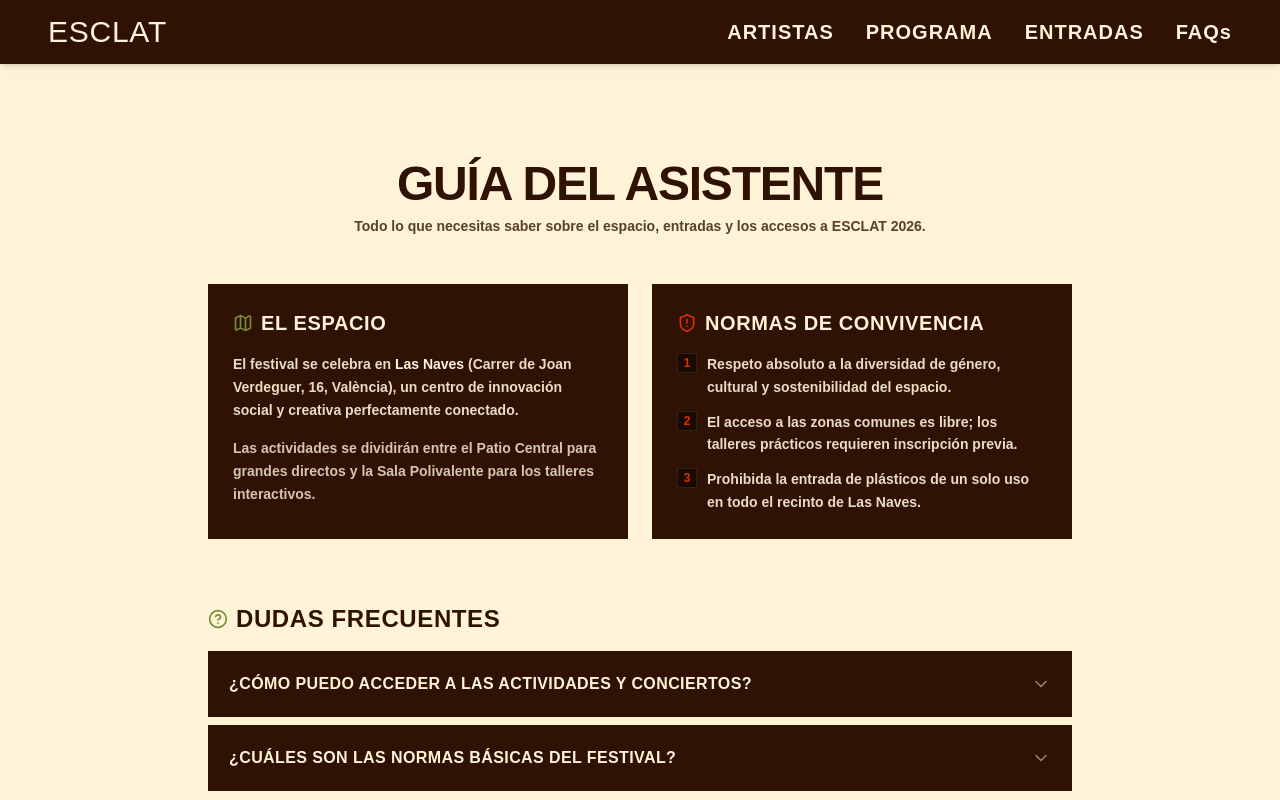
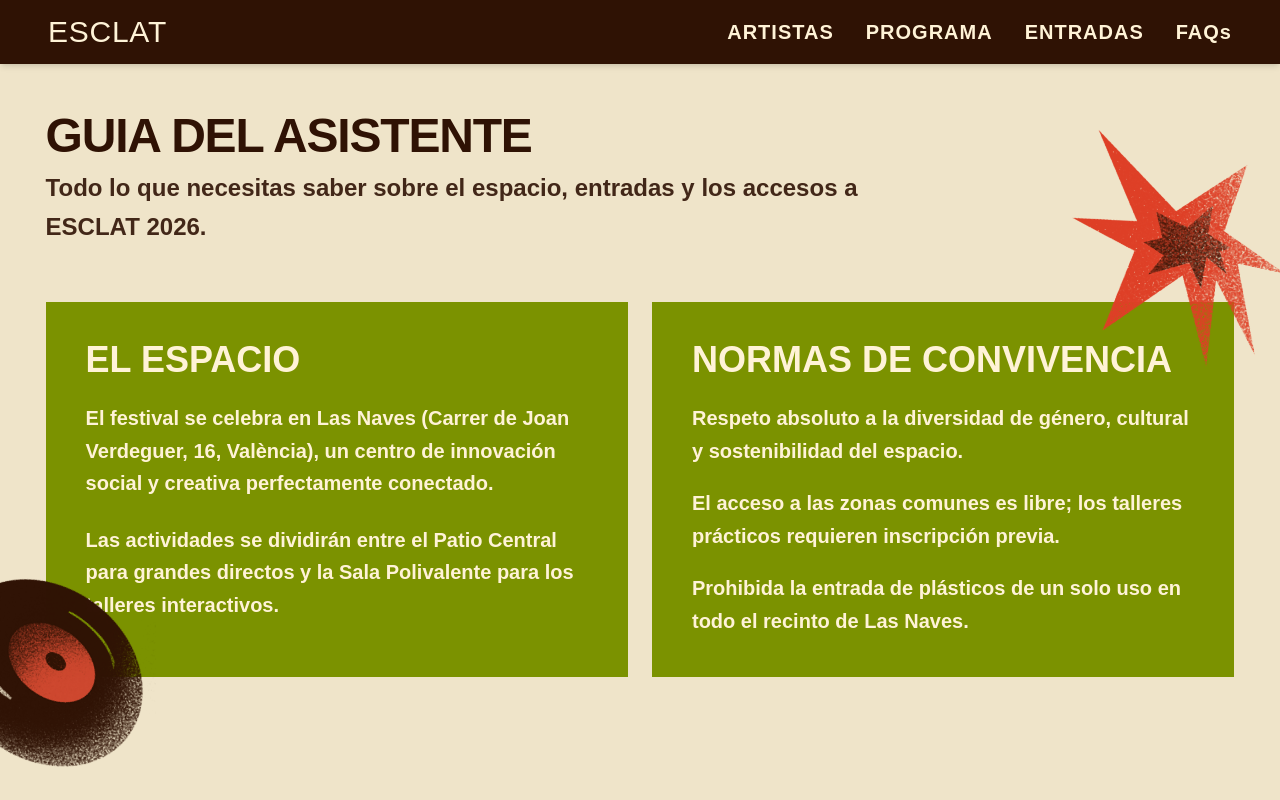
Before and after one commit to yosunealonso/esclatfest, a Vue app: page /info in a window 1280 px wide. Shown: the top 800 px of the page. Built offline with nearby package versions, Linux system fonts and the light colour scheme; a web font is replaced by a local one.

Commit message:
Correcion paagina de faqs

```diff
--- a/src/App.vue
+++ b/src/App.vue
@@ -1,8 +1,7 @@
 <script setup lang="ts">
 import { ref } from 'vue';
 import { RouterLink, RouterView } from 'vue-router';
-import { Menu, X} from 'lucide-vue-next'; // Iconos de Lucide según requisitos técnicos
-
+import { Menu, X} from 'lucide-vue-next';
 const menuAbierto = ref(false);
 const toggleMenu = () => {
   menuAbierto.value = !menuAbierto.value;
@@ -44,10 +43,10 @@ const toggleMenu = () => {
       <RouterView />
     </main>
 
-    <footer class="border-t border-neutral-900 bg-neutral-950 py-12 text-sm text-neutral-500">
+    <footer class=" bg-[#2f1204] py-12 text-sm text-[#fff3d7]">
       <div class="container mx-auto px-4 flex flex-col md:flex-row justify-between items-center gap-6">
         <div class="text-center md:text-left">
-          <p class="font-bold text-neutral-300 text-base">ESCLAT Festival 2026</p>
+          <p class="font-bold text-[#fff3d7] text-base">ESCLAT Festival 2026</p>
           <p class="mt-1">Música, pensament i creativitat jove en Las Naves, València.</p>
         </div>
         <div class="text-neutral-600 text-xs text-center md:text-right">
--- a/src/views/InfoView.vue
+++ b/src/views/InfoView.vue
@@ -1,98 +1,134 @@
 <script setup lang="ts">
 import { ref } from 'vue';
 import { FESTIVAL_INFO, FAQS } from '../data/mockData';
-import { HelpCircle, ShieldAlert, Map, ChevronDown } from 'lucide-vue-next';
+import { ChevronDown } from 'lucide-vue-next';
 
 const faqAbierta = ref<number | null>(null);
 
 const toggleFaq = (index: number) => {
-  if (faqAbierta.value === index) {
-    faqAbierta.value = null;
-  } else {
-    faqAbierta.value = index;
-  }
+  faqAbierta.value = faqAbierta.value === index ? null : index;
 };
 </script>
 
 <template>
-    <div class="w-full min-h-screen bg-[#fff3d7] text-[#2f1204] py-12 font-articulat-medium">
-  <div class="container mx-auto px-4 py-12 max-w-4xl space-y-12 text-[#2f1204] font-articulat-medium">
+  <div class="w-full min-h-screen bg-[#efe4c9] text-[#2f1204] py-12 font-articulat-medium overflow-hidden">
 
-    <div class="space-y-2 text-center">
-      <h1 class="text-4xl md:text-5xl font-articulat-bold uppercase tracking-tight text-[#2f1204]">Guía del Asistente</h1>
-      <p class="text-[#2f1204]/80 max-w-xl mx-auto text-sm">
+    <div class="container mx-auto px-5 max-w-[96%] relative space-y-14">
+
+      <!-- HEADER -->
+      <div class="space-y-2 text-left">
+        <h1 class="text-4xl md:text-5xl font-articulat-bold uppercase tracking-tight text-[#2f1204]">
+          Guia del Asistente
+        </h1>
+
+        <p class="text-lg md:text-2xl text-[#2f1204]/90 max-w-4xl leading-relaxed">
           Todo lo que necesitas saber sobre el espacio, entradas y los accesos a ESCLAT 2026.
         </p>
       </div>
 
-    <div class="grid md:grid-cols-2 gap-6">
+      <!-- BLOQUES -->
+      <div class="grid grid-cols-1 lg:grid-cols-2 gap-6 relative z-10">
 
-      <div class="bg-[#2f1204] border border-[#2f1204] p-6 rounded-none space-y-4 text-[#fff3d7]">
-        <div class="flex items-center gap-2 text-[#7a8c36] font-articulat-bold uppercase tracking-wider text-xs">
-          <Map class="h-5 w-5" />
-          <h2 class="text-xl font-articulat-bold uppercase text-[#fff3d7]">El Espacio</h2>
-        </div>
-        <p class="text-sm text-[#fff3d7]/90 leading-relaxed">
-          El festival se celebra en <strong class="text-[#fff3d7] font-articulat-bold">Las Naves</strong> (Carrer de Joan Verdeguer, 16, València), un centro de innovación social y creativa perfectamente conectado.
+        <!-- ESPACIO -->
+        <div class="bg-[#7b9200] text-[#fff3d7] p-8 md:p-10 min-h-[320px]">
+
+          <div class="space-y-6">
+
+            <h2 class="text-3xl md:text-4xl font-articulat-bold uppercase leading-none">
+              El Espacio
+            </h2>
+
+            <div class="space-y-6 text-xl leading-relaxed">
+              <p>
+                El festival se celebra en Las Naves (Carrer de Joan Verdeguer, 16, València), un centro de innovación social y creativa perfectamente conectado.
               </p>
-        <p class="text-sm text-[#fff3d7]/80 leading-relaxed">
+
+              <p>
                 Las actividades se dividirán entre el Patio Central para grandes directos y la Sala Polivalente para los talleres interactivos.
               </p>
             </div>
 
-      <div class="bg-[#2f1204] border border-[#2f1204] p-6 rounded-none space-y-4 text-[#fff3d7]">
-        <div class="flex items-center gap-2 text-[#dd2f03] font-articulat-bold uppercase tracking-wider text-xs">
-          <ShieldAlert class="h-5 w-5" />
-          <h2 class="text-xl font-articulat-bold uppercase text-[#fff3d7]">Normas de Convivencia</h2>
           </div>
-        <ul class="space-y-3">
-          <li v-for="(norma, index) in FESTIVAL_INFO.normas" :key="index" class="text-sm text-[#fff3d7]/90 flex items-start gap-2.5 leading-relaxed">
-            <span class="h-5 w-5 rounded-none bg-[#1a0a02] border border-[#fff3d7]/10 flex items-center justify-center text-xs text-[#dd2f03] font-articulat-bold shrink-0">
-              {{ index + 1 }}
-            </span>
-            <span>{{ norma }}</span>
+        </div>
+
+        <!-- NORMAS -->
+        <div class="bg-[#7b9200] text-[#fff3d7] p-8 md:p-10 min-h-[320px]">
+
+          <div class="space-y-6">
+
+            <h2 class="text-3xl md:text-4xl font-articulat-bold uppercase leading-none">
+              Normas de Convivencia
+            </h2>
+
+            <ul class="space-y-5 text-xl leading-relaxed">
+              <li
+                v-for="(norma, index) in FESTIVAL_INFO.normas"
+                :key="index"
+              >
+                {{ norma }}
               </li>
             </ul>
+
+          </div>
+        </div>
       </div>
 
-    </div>
+      <!-- FAQS -->
+      <div class="space-y-6 relative z-10">
 
-    <div class="space-y-4 pt-4">
-      <div class="flex items-center gap-2 text-[#7a8c36] font-articulat-bold justify-center md:justify-start uppercase tracking-wider text-xs">
-        <HelpCircle class="h-5 w-5" />
-        <h2 class="text-2xl font-articulat-bold uppercase text-[#2f1204]">Dudas Frecuentes</h2>
-      </div>
+        <h2 class="mt-30 text-3xl md:text-4xl font-articulat-bold uppercase text-[#2f1204]">
+          Dudas Frecuentes
+        </h2>
 
-      <div class="space-y-2">
+        <div class="space-y-3">
+
           <div
             v-for="(faq, index) in FAQS"
             :key="index"
-          class="bg-[#2f1204] border border-[#2f1204] rounded-none overflow-hidden transition-all text-[#fff3d7]"
+            class="bg-[#3a0d00] overflow-hidden"
           >
+
             <button
               @click="toggleFaq(index)"
-            class="w-full text-left p-5 flex justify-between items-center gap-4 hover:bg-[#1a0a02]/40 transition-colors group"
+              class="w-full flex justify-between items-center text-left px-6 py-5 uppercase font-articulat-bold text-[#fff3d7] text-lg md:text-2xl hover:opacity-90 transition-all"
             >
-            <span class="font-articulat-bold uppercase text-[#fff3d7] group-hover:text-[#dd2f03] transition-colors text-sm md:text-base tracking-wide">
+              <span>
                 {{ faq.pregunta }}
               </span>
+
               <ChevronDown
                 :class="[
-                'h-5 w-5 text-[#fff3d7]/50 transition-transform duration-300 shrink-0',
-                faqAbierta === index ? 'rotate-180 text-[#dd2f03]' : ''
+                  'h-6 w-6 transition-transform duration-300 shrink-0',
+                  faqAbierta === index ? 'rotate-180' : ''
                 ]"
               />
             </button>
 
             <div
               v-if="faqAbierta === index"
-            class="px-5 pb-5 pt-2 text-xs md:text-sm text-[#fff3d7]/80 leading-relaxed border-t border-[#fff3d7]/10 bg-[#1a0a02]/30"
+              class="px-6 pb-6 text-[#fff3d7]/90 text-lg leading-relaxed"
             >
               {{ faq.respuesta }}
             </div>
+
           </div>
         </div>
       </div>
+
+      <!-- DECORACION IZQUIERDA -->
+      <img
+        src="/vinilo.png"
+        alt="Decoración vinilo"
+        class="absolute left-[-90px] top-[450px] w-[220px] mb-10 z-20 pointer-events-none"
+      />
+
+      <!-- DECORACION DERECHA -->
+      <img
+        src="/estrella.png"
+        alt="Decoración estrella"
+        class="absolute right-[-40px] top-[20px] w-[240px] rotate-[12deg] z-20 pointer-events-none"
+      />
+
     </div>
   </div>
 </template>
@@ -100,8 +136,9 @@ const toggleFaq = (index: number) => {
 <style scoped>
 .font-articulat-bold {
   font-family: "articulat-cf", sans-serif;
-  font-weight: 700;
+  font-weight: 800;
 }
+
 .font-articulat-medium {
   font-family: "articulat-cf", sans-serif;
   font-weight: 600;
```
Also changed, not shown: public/estrella.png (added), public/vinilo.png (added). Lines whose indentation alone changed are shown as unchanged.
